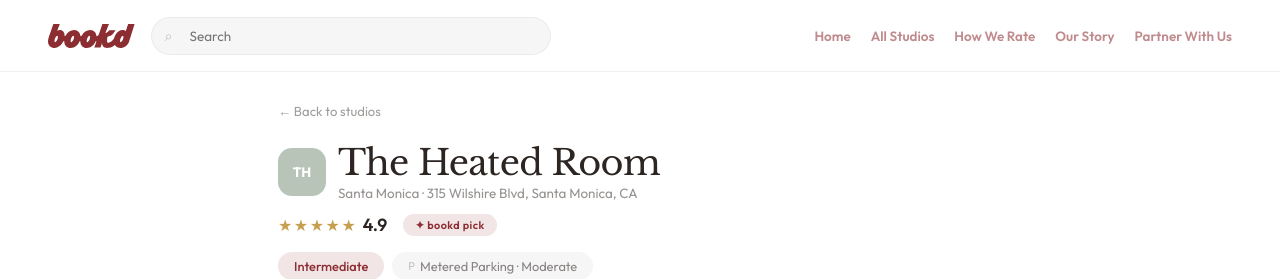
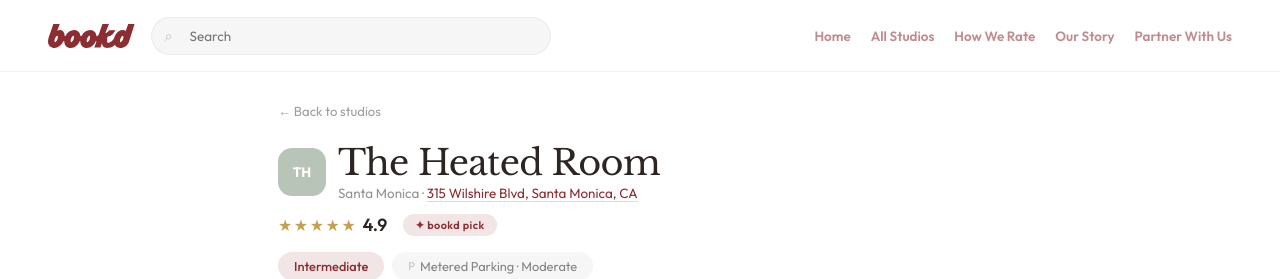
Before and after one commit to bookdwithus-coder/bookd, a React (Vite) app: page / in a window 1280 px wide. Both pictures are taken after a click on the element 298 px from the left and 1088 px from the top of the page. Shown: the top 279 px of the page. Built offline with nearby package versions, Linux system fonts and the light colour scheme.

Commit message:
clickable addresses to Google Maps

```diff
--- a/src/App.jsx
+++ b/src/App.jsx
@@ -1051,7 +1051,7 @@
         </div>
         <div>
           <h1 style={{fontFamily:"'Libre Baskerville',Georgia,serif",fontSize:"clamp(1.6rem,4vw,2.2rem)",fontWeight:400,letterSpacing:"-0.02em",lineHeight:1.15}}>{s.name}</h1>
-          <div style={{fontSize:"0.84rem",color:"rgba(44,37,34,0.5)",marginTop:2}}>{s.neighborhood} · {s.address}</div>
+          <div style={{fontSize:"0.84rem",color:"rgba(44,37,34,0.5)",marginTop:2}}>{s.neighborhood} · <a href={`https://maps.google.com/?q=${encodeURIComponent(s.address)}`} target="_blank" rel="noopener noreferrer" style={{color:BRAND.red,textDecoration:"none",borderBottom:"1px solid rgba(140,45,50,0.2)"}}>{s.address}</a></div>
         </div>
       </div>
 
```
